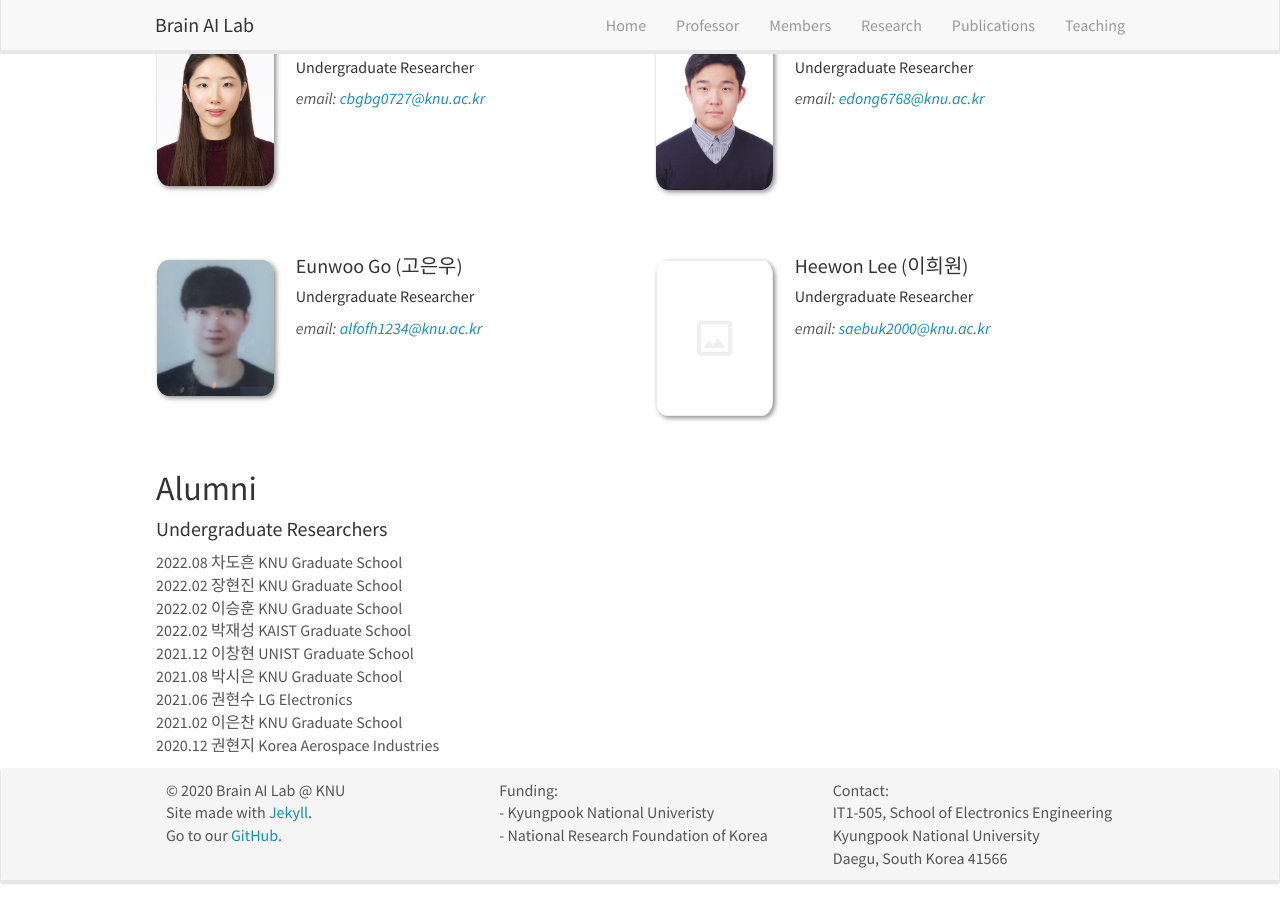
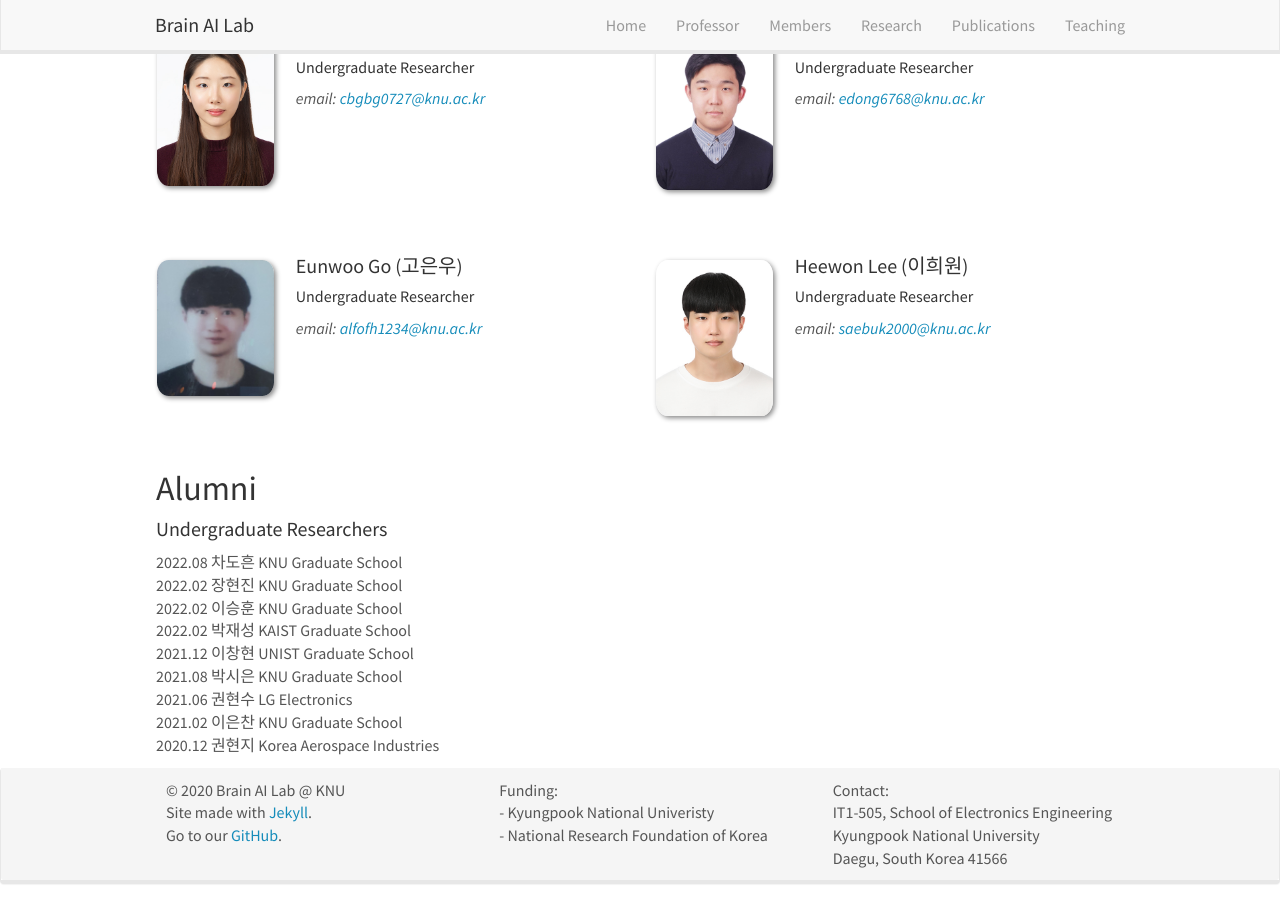
Before and after one commit to KNU-BrainAI/knu-brainai.github.io, a Jekyll site: the page built from _pages/members.md, in a window 1280 px wide and 900 px high, scrolled down 843 px. Built offline with Jekyll 4.4.1, drawn with Linux system fonts in a browser that asks for light colours; nearby versions of some CDN libraries.

Commit message:
Update team_members.yml

```diff
--- a/_data/team_members.yml
+++ b/_data/team_members.yml
@@ -68,7 +68,7 @@
   education1:
 
 - name: Heewon Lee (이희원)
-  photo: blank.png
+  photo: hwlee.jpg
   info: Undergraduate Researcher
   email: saebuk2000@knu.ac.kr
   number_educ: 1
```
